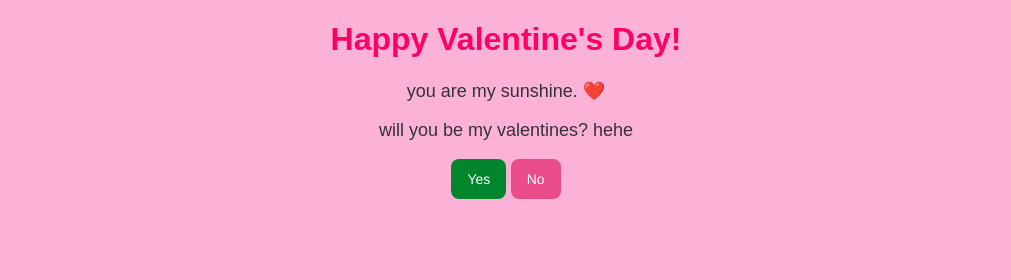
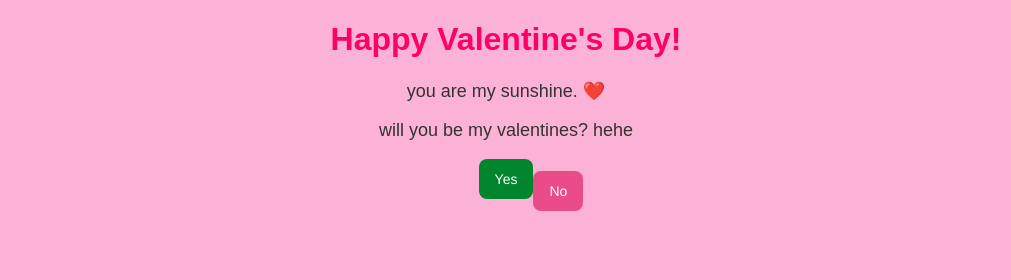
Before and after one commit to dylothx/dylothx.github.io, a plain HTML site: page index.html in a window 1280 px wide. Shown: the top 280 px of the page, 134-1145 px from the left. Drawn offline with Linux system fonts and the light colour scheme.

Commit message:
Update index.html

```diff
--- a/index.html
+++ b/index.html
@@ -5,6 +5,11 @@
     <meta name="viewport" content="width=device-width, initial-scale=1.0">
     <title>Valentine's Day</title>
     <style>
+        #moving-button {
+            position: absolute;
+            top: 23.9%;
+            transform: translateY(-50%); /* Center vertically */
+        }
         #bigpic {
             display: none;
         }
@@ -189,7 +194,7 @@
     <p>you are my sunshine. ❤️</p>
     <p>will you be my valentines? hehe</p>
     <button class="button-2" type="button" onclick="displayThankYou(),showYesPicture(),hideNoPicture()">Yes</button>
-    <button class="button-1" type="button" onclick="displayGoodbye(),showNoPicture(),hideYesPicture()">No</button>
+    <button class="button-1" id="moving-button" type="button" onclick="displayGoodbye(),showNoPicture(),hideYesPicture()">No</button>
     <p id="message"></p><img id="bigpic" src="" class="center" style="width: 10%;" alt="Large Picture"><img id="bigpic1" src="" style="width: 10%" class="center" alt="Large Picture">
 
     <script>
@@ -226,6 +231,11 @@
             var img = document.getElementById('bigpic1');
             img.style.display = "none"; // Hide the image
         }
+        const button = document.getElementById("moving-button");
+        button.addEventListener("mouseenter", () => {
+            const randomOffset = Math.random() * 300 - 150; // Random offset between -100px and 100px
+            button.style.top = `calc(50% + ${randomOffset}px)`;
+        });
     </script>
 
     <div class="image-container-right">
```
